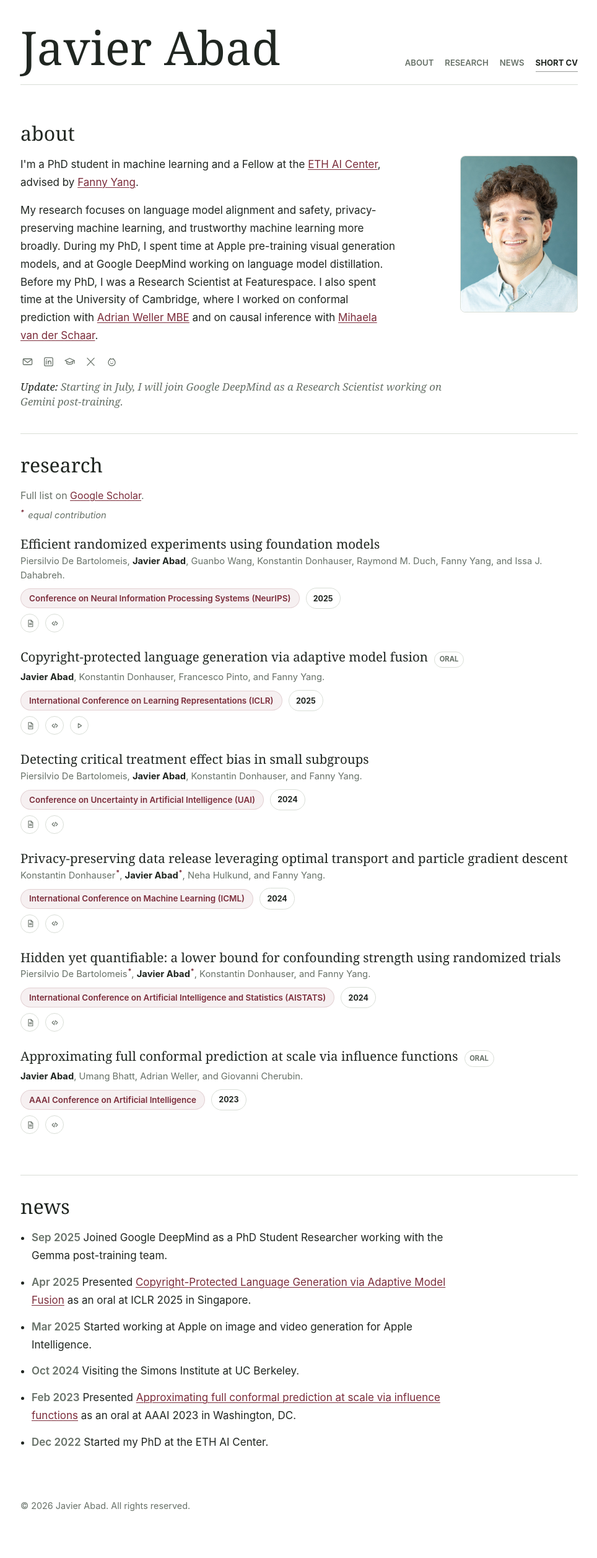
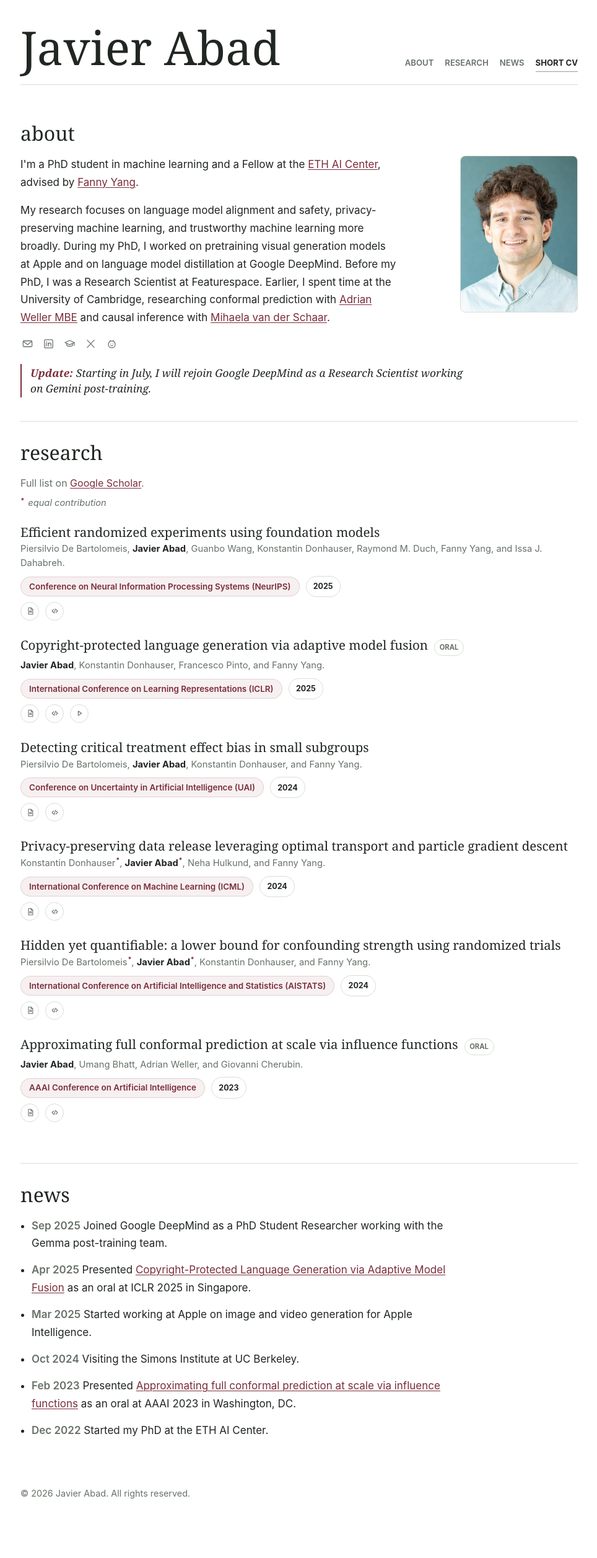
Before and after one commit to jaabmar/jaabmar.github.io, a Jekyll site: the page built from index.html, in a window 1280 px wide. Shown: the whole page at 62% size, without its empty margins (157-1121 px from the left). Built offline with Jekyll 4.4.1, drawn with Linux system fonts in a browser that asks for light colours.

Commit message:
Polish homepage bio and update callout

```diff
--- a/assets/css/main.css
+++ b/assets/css/main.css
@@ -123,17 +123,19 @@
 }
 
 .site-update {
-  margin: 18px 0 0;
+  margin: 22px 0 0;
+  padding: 2px 0 2px 14px;
   max-width: 46rem;
-  color: var(--muted);
+  border-left: 2px solid var(--link);
+  color: var(--text);
   font-family: var(--display-font);
-  font-size: 1.05rem;
+  font-size: 1.08rem;
   line-height: 1.45;
 }
 
 .site-update strong {
-  color: var(--text);
-  font-weight: 400;
+  color: var(--link);
+  font-weight: 600;
 }
 
 section {
--- a/index.html
+++ b/index.html
@@ -32,12 +32,11 @@
           <p>
             My research focuses on language model alignment and safety, privacy-preserving machine learning,
             and trustworthy machine learning more broadly.
-            During my PhD, I spent time at Apple pre-training visual generation models, and at
-            Google DeepMind working on language model distillation. Before my PhD, I was a
-            Research Scientist at Featurespace.
-            I also spent time at the University of Cambridge, where I worked on conformal prediction with
+            During my PhD, I worked on pretraining visual generation models at Apple and on language model
+            distillation at Google DeepMind. Before my PhD, I was a Research Scientist at Featurespace.
+            Earlier, I spent time at the University of Cambridge, researching conformal prediction with
             <a href="https://mlg.eng.cam.ac.uk/adrian/" target="_blank" rel="noreferrer">Adrian Weller MBE</a>
-            and on causal inference with
+            and causal inference with
             <a href="https://www.vanderschaar-lab.com/prof-mihaela-van-der-schaar/" target="_blank" rel="noreferrer">Mihaela van der Schaar</a>.
           </p>
           {% include social-icons.html %}
@@ -47,7 +46,7 @@
         </div>
       </div>
       <p class="site-update">
-        <em><strong>Update:</strong> Starting in July, I will join Google DeepMind as a Research Scientist working on Gemini post-training.</em>
+        <em><strong>Update:</strong> Starting in July, I will rejoin Google DeepMind as a Research Scientist working on Gemini post-training.</em>
       </p>
     </section>
 
```
